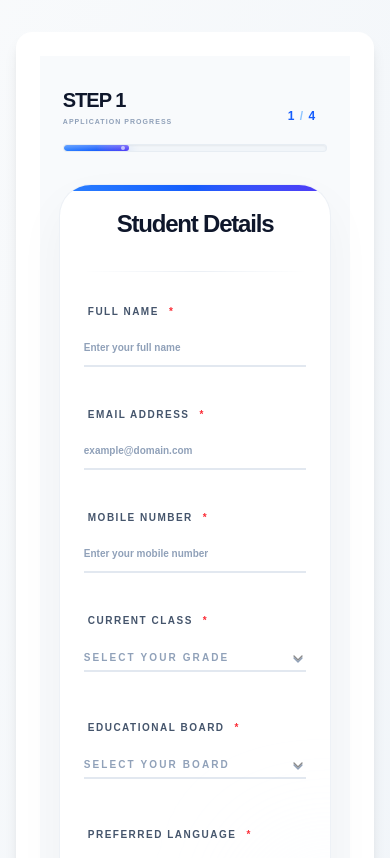
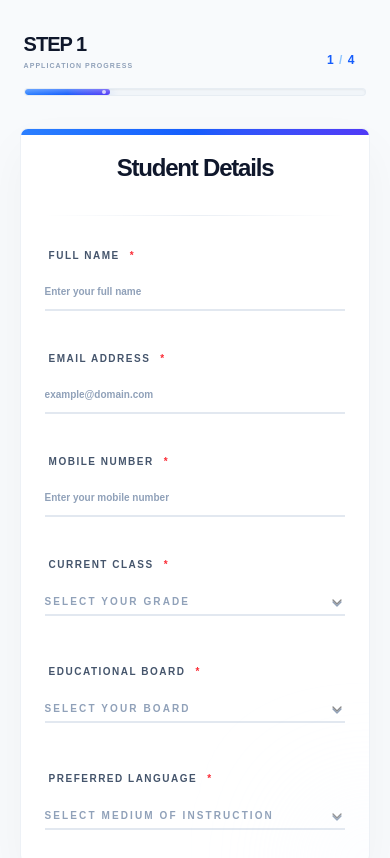
Before and after one commit to Khushii-sharma/Enrollment-App, a Next.js app: page /enroll/step-1 in a window 390 px wide. Shown: the top 858 px of the page. Built offline with nearby package versions, Linux system fonts and the light colour scheme.

Commit message:
Updated background

```diff
--- a/src/app/enroll/layout.js
+++ b/src/app/enroll/layout.js
@@ -1,10 +1,11 @@
+"use client";
 import { FormProvider } from "@/context/FormContext";
 
 export default function EnrollLayout({ children }) {
   return (
     <FormProvider>
-      <div className="min-h-screen bg-linear-to-br from-slate-50 to-slate-100 flex items-center justify-center px-4 py-8">
-        <div className="w-full max-w-xl bg-white rounded-2xl shadow-lg p-6 sm:p-8">
+      <div className="min-h-screen bg-white w-full">
+        <div className="w-full">
           {children}
         </div>
       </div>
--- a/src/components/form/FormCard.jsx
+++ b/src/components/form/FormCard.jsx
@@ -2,7 +2,7 @@
 
 export default function FormCard({ title, subtitle, children }) {
   return (
-    <div className="relative overflow-hidden rounded-4xl md:rounded-[2.5rem] bg-white border border-slate-200/60 shadow-[0_20px_50px_rgba(0,0,0,0.04)] transition-all duration-500">
+    <div className="relative overflow-hidden rounded-lg md:rounded-[2.5rem] bg-white border border-slate-200/60 shadow-[0_20px_50px_rgba(0,0,0,0.04)] transition-all duration-500">
 
       {/* High-End Top Accent Bar */}
       <div className="absolute top-0 left-0 w-full h-1.5 bg-linear-to-r from-blue-500 via-blue-600 to-indigo-600" />
```
